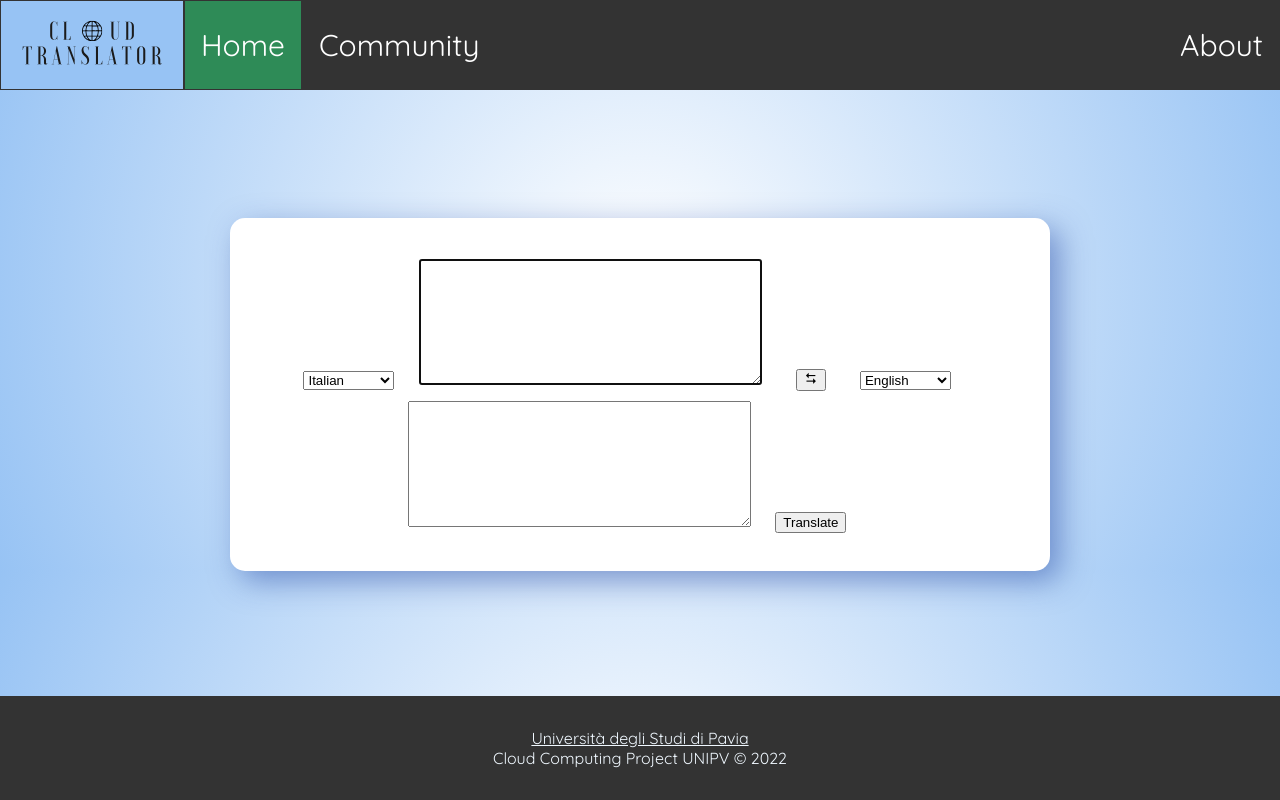
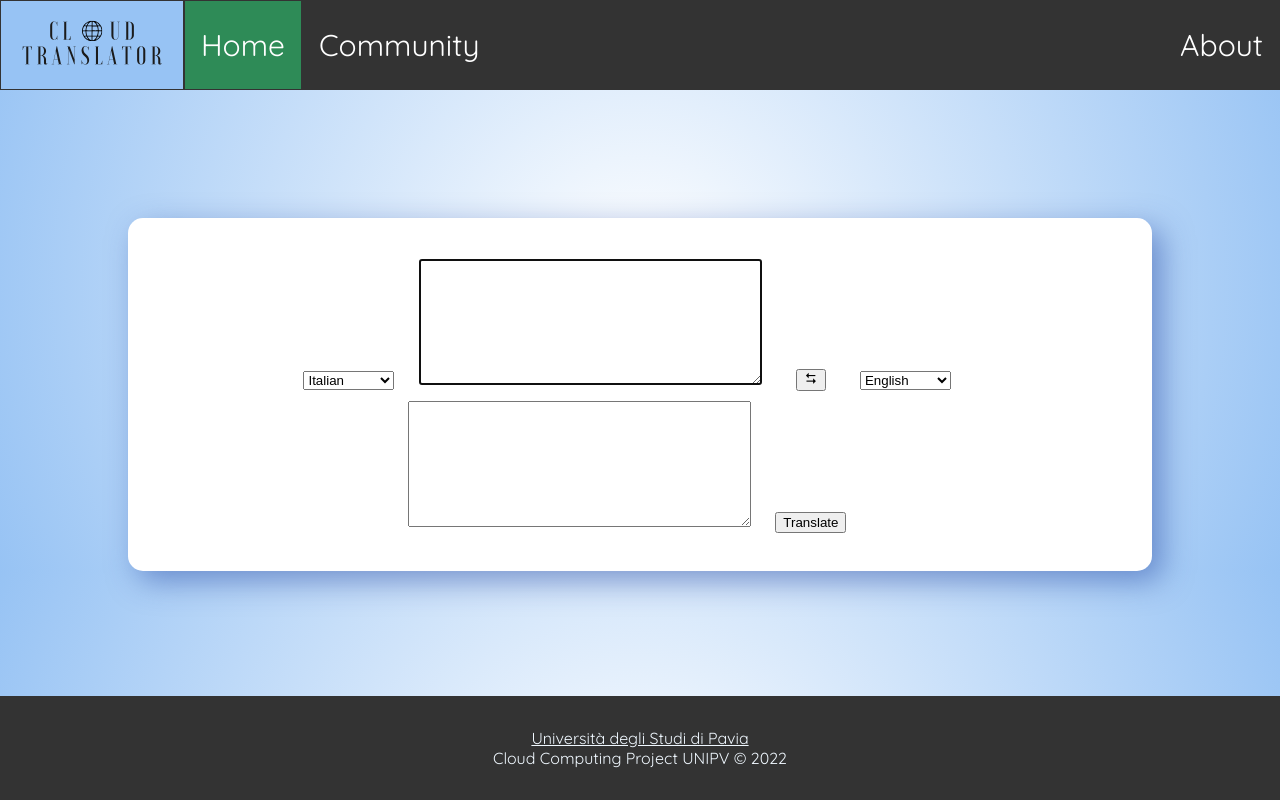
Before and after one commit to aiman-al-masoud/translator-cloud-project, a Flask app: page / in a window 1280 px wide. Run offline with Flask 2, Linux system fonts and the light colour scheme.

Commit message:
Modified css form parameters

```diff
--- a/src/static/css/index.css
+++ b/src/static/css/index.css
@@ -61,8 +61,8 @@ ul.topnav li.right {float: right;}
 .complex {
     text-align: center;
     margin-top: 10%;
-    margin-left: 18%;
-    margin-right: 18%;
+    margin-left: 10%;
+    margin-right: 10%;
     padding: 3.2% 4% 3% 2%;
     background-color: white;
     border-radius: 15px;
```
